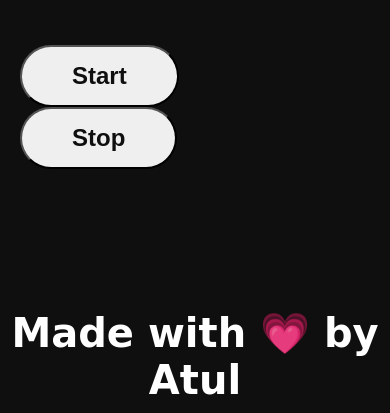
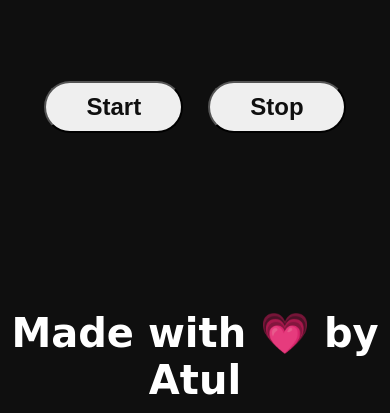
Before and after one commit to atulsingh369/TimeWrap, a plain HTML site: page index.html in a window 390 px wide. Shown: the part 431-844 px from the top of the page. Drawn offline with Linux system fonts and the light colour scheme; a web font is replaced by a local one.

Commit message:
updated layout

```diff
--- a/style.css
+++ b/style.css
@@ -1,4 +1,4 @@
-@import url('https://fonts.googleapis.com/css2?family=Neucha&display=swap');
+@import url("https://fonts.googleapis.com/css2?family=Neucha&display=swap");
 
 * {
   margin: 0;
@@ -9,7 +9,7 @@
   color: white;
   background-color: rgb(15, 15, 15);
   height: 100vh;
-	font-family: 'Neucha', cursive;
+  font-family: "Neucha", cursive;
   display: flex;
   flex-direction: column;
   justify-content: center;
@@ -20,7 +20,7 @@
   margin-top: 10vh;
 }
 
-.btn{
+.btn {
   cursor: pointer;
   color: rgb(15, 15, 15);
   font-weight: 700;
@@ -29,3 +29,10 @@
   font-size: 150%;
   border-radius: 500px;
 }
+
+@media only screen and (max-width: 1000px) {
+  .btn {
+    margin: 0 10px;
+    padding: 10px 40px;
+  }
+}
```
Lines whose indentation alone changed are shown as unchanged.
